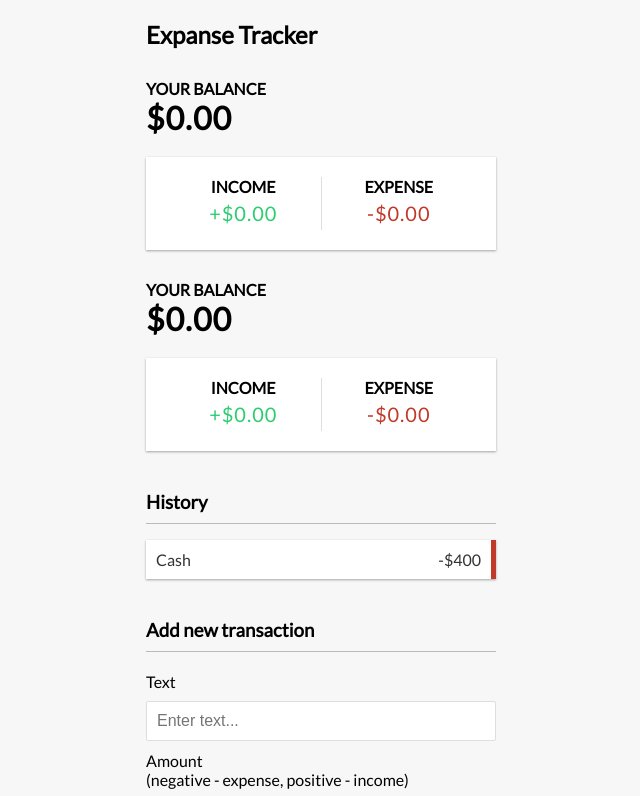
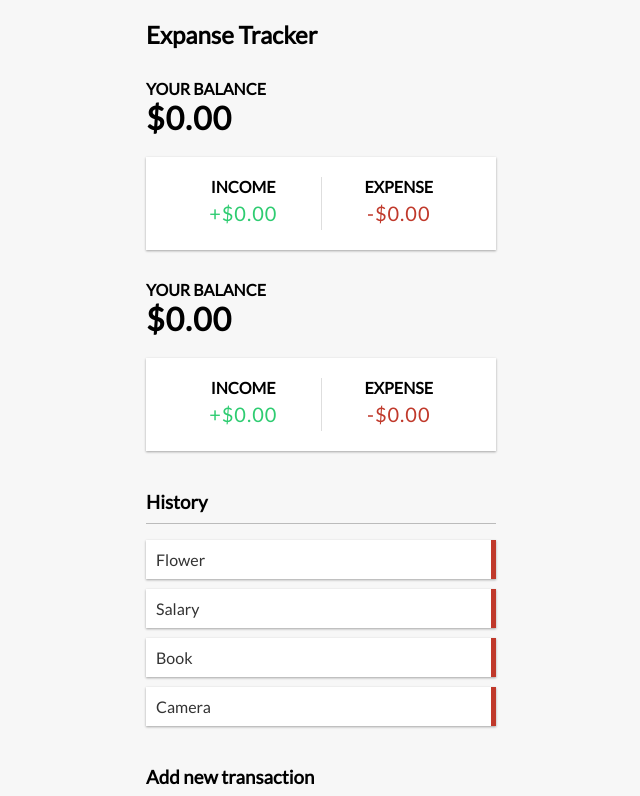
Before and after one commit to IlyaKrapivnoy/react-app-test, a React (Create React App) app: page / in a window 1280 px wide. Shown: the top 796 px of the page, without its empty margins (319-959 px from the left). Built offline with nearby package versions, Linux system fonts and the light colour scheme.

Commit message:
get transactions

```diff
--- a/src/components/TransactionList.jsx
+++ b/src/components/TransactionList.jsx
@@ -1,14 +1,18 @@
-import React from 'react';
+import React, { useContext } from 'react';
+import { GlobalContext} from '../context/GlobalState';
 
 const TransactionList = () => {
+    const { transactions } = useContext(GlobalContext);
+
     return (
         <>
             <h3>History</h3>
             <ul className='list'>
-                <li className='minus'>
-                    Cash <span>-$400</span>
+                {transactions.map(transaction => <li className='minus'>
+                    {transaction.text}
                     <button className='delete-btn'>x</button>
-                </li>
+                </li> )}
+
             </ul>
         </>
     );
```
Also changed, not shown: 1 other file (tests, documents, lock files or other folders).
